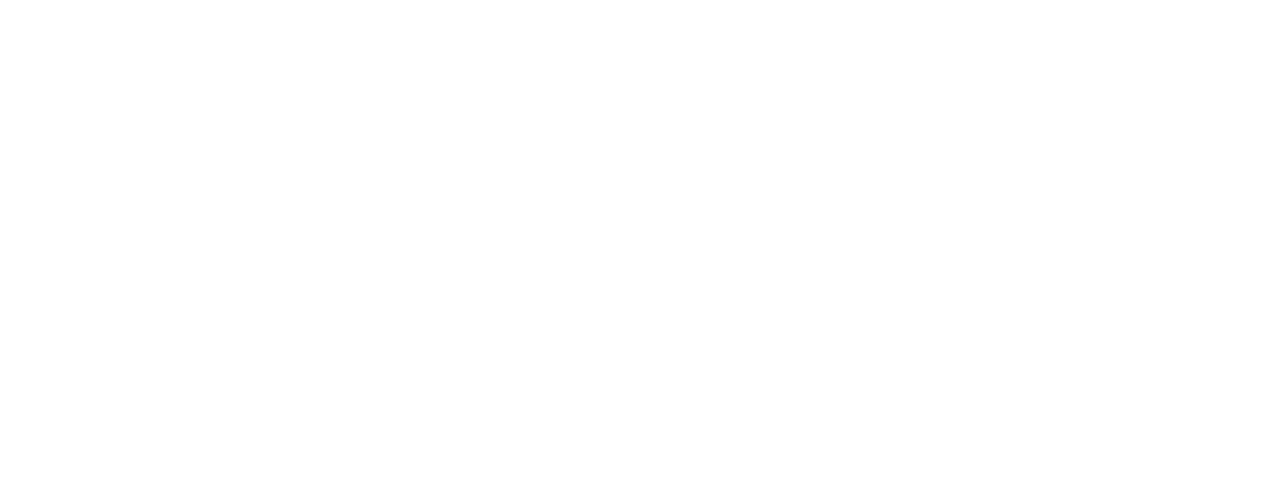
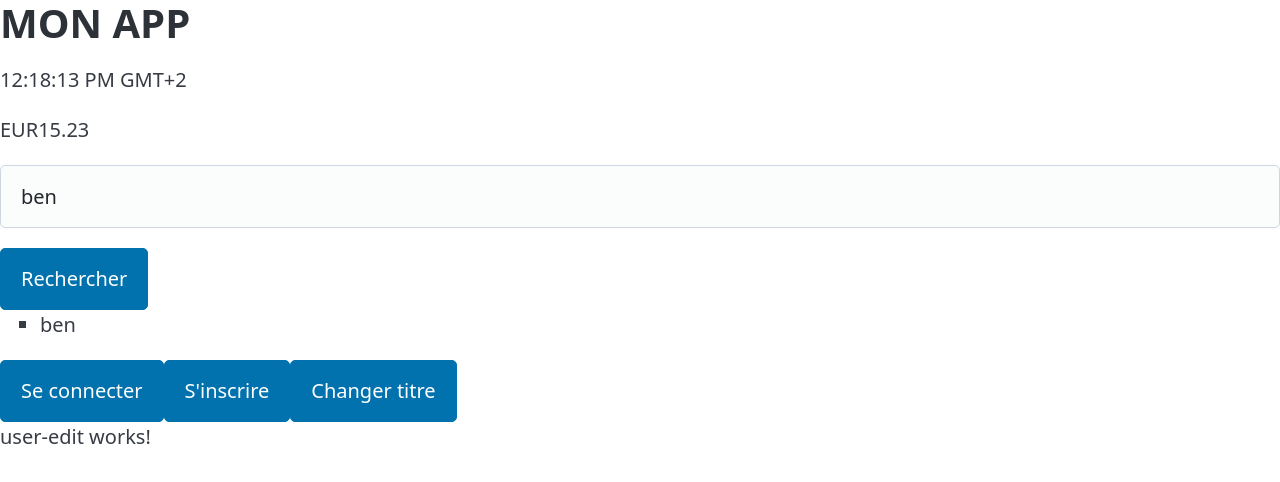
Before and after one commit to dferhod/angular-formation, an Angular app: page /user/1 in a window 1280 px wide. Before the commit this address led to /. Shown: the top 482 px of the page. Built offline with nearby package versions, Linux system fonts and the light colour scheme.

Commit message:
user edit

```diff
--- a/src/app/features/users/user-card.component.ts
+++ b/src/app/features/users/user-card.component.ts
@@ -12,6 +12,7 @@ import {
 } from '@angular/core';
 import { User } from '../../core/interfaces/user';
 import { LangPipe } from '../../shared/pipes/lang.pipe';
+import { RouterLink } from '@angular/router';
 
 @Component({
   selector: 'app-user-card',
@@ -23,11 +24,12 @@ import { LangPipe } from '../../shared/pipes/lang.pipe';
       <footer>
         <ng-content />
         <button (click)="remove()">{{ 'REMOVE' | lang : 'fr' }}</button>
+        <button [routerLink]="['user', user.id]">Modifier</button>
       </footer>
     </article>
   `,
   standalone: true,
-  imports: [LangPipe],
+  imports: [LangPipe, RouterLink],
 })
 export class UserCardComponent implements OnInit, AfterContentInit {
   @Input() user: User = {} as User;
--- a/src/app/layouts/index/index.component.ts
+++ b/src/app/layouts/index/index.component.ts
@@ -1,14 +1,15 @@
 import { Component } from '@angular/core';
 import { NavbarComponent } from '../../features/navbar/navbar.component';
 import { UsersComponent } from '../../features/users/users.component';
+import { RouterOutlet } from '@angular/router';
 
 @Component({
   selector: 'app-index',
   standalone: true,
-  imports: [NavbarComponent, UsersComponent],
+  imports: [NavbarComponent, UsersComponent, RouterOutlet],
   template: `
     <app-navbar />
-    <app-users />
+    <router-outlet />
   `
 })
 export class IndexComponent {}
--- /dev/null
+++ b/src/app/pages/user-edit/user-edit.component.html
@@ -0,0 +1 @@
+<p>user-edit works!</p>
```
Also changed, not shown: src/app/app.routes.ts (+13 -1 lines), src/app/pages/user-edit/user-edit.component.ts (added, +12 -0 lines), src/app/pages/user-edit/user-edit.component.css (added).
